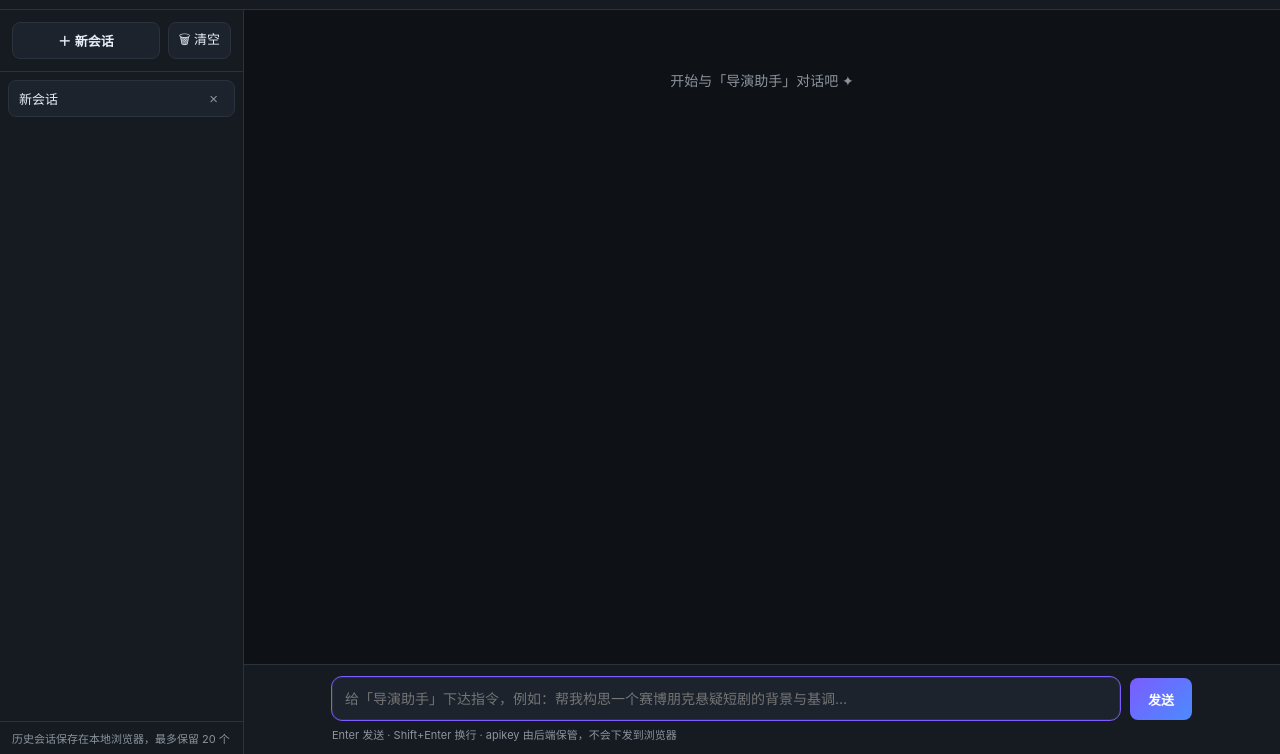
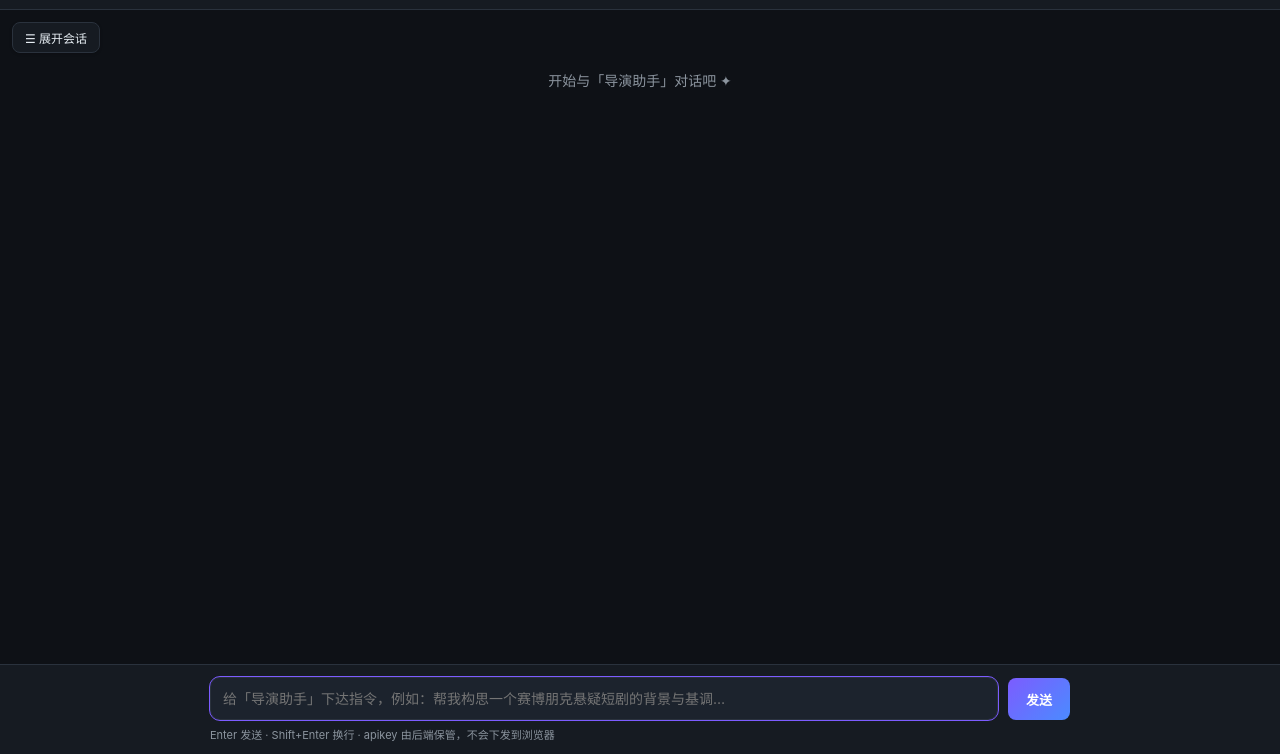
Before and after one commit to wanglongxiao/film-director-agent, a plain HTML site: page webui/static/index.html in a window 1280 px wide. Shown: the part 46-800 px from the top of the page. Drawn offline with Linux system fonts and the light colour scheme; no server answers.

Commit message:
Web UI: collapsible history sidebar (default collapsed)
- Sidebar defaults to collapsed (0 width) on first visit. A "☰ 展开会话"
  button at the top-left of the content area expands it.
- When expanded, a "←" button in the sidebar head collapses it back.
- State persists in localStorage under `awdir_sidebar_open_v1`; default
  is closed. Only an explicit prior expansion restores the open state on
  reload.
- CSS transitions width (0.2s) so the toggle is animated; the mobile
  media query now only applies width:168px when not collapsed.

Verified in browser (browser_use, 4/4 checks): fresh load collapsed,
expand shows list, collapse hides again, and refresh preserves state
in both directions.

```diff
--- a/webui/static/index.html
+++ b/webui/static/index.html
@@ -44,15 +44,22 @@
   .dot.ok { background: #3fb950; } .dot.bad { background: #f85149; }
 
   /* 主体布局：左侧历史会话栏 + 右侧对话区 */
-  .layout { flex: 1; display: flex; min-height: 0; }
+  .layout { flex: 1; display: flex; min-height: 0; position: relative; }
   .sidebar {
     width: 244px; flex-shrink: 0; background: var(--panel);
     border-right: 1px solid var(--border); display: flex; flex-direction: column; min-height: 0;
+    transition: width 0.2s ease, border-right-width 0.2s ease;
+    overflow: hidden;
+  }
+  .sidebar.collapsed {
+    width: 0;
+    border-right-width: 0;
   }
   .sidebar-head { display: flex; gap: 8px; padding: 12px; border-bottom: 1px solid var(--border); }
   .sidebar-head .new { flex: 1; font-weight: 600; }
   .sidebar-head .clear { flex: 0 0 auto; }
   .sidebar-head .clear:hover { color: #f85149; border-color: #f85149; }
+  .sidebar-head .collapse-btn { flex: 0 0 auto; padding: 6px 10px; }
   .session-list { flex: 1; overflow-y: auto; padding: 8px; display: flex; flex-direction: column; gap: 4px; }
   .session-item {
     display: flex; align-items: center; gap: 6px; padding: 8px 10px; border-radius: 8px;
@@ -68,7 +75,16 @@
   .session-item:hover .session-del, .session-item.active .session-del { opacity: 1; }
   .session-del:hover { color: #f85149; background: var(--bg); }
   .sidebar-foot { padding: 8px 12px; font-size: 11px; color: var(--muted); border-top: 1px solid var(--border); }
-  .content { flex: 1; display: flex; flex-direction: column; min-width: 0; }
+  .content { flex: 1; display: flex; flex-direction: column; min-width: 0; position: relative; }
+  .expand-btn {
+    position: absolute; top: 12px; left: 12px; z-index: 5;
+    padding: 6px 12px; font-size: 12px;
+    background: var(--panel); border: 1px solid var(--border);
+    color: var(--text); border-radius: 8px; cursor: pointer;
+    box-shadow: 0 1px 3px rgba(0,0,0,0.2);
+  }
+  .expand-btn:hover { background: var(--panel-2); border-color: var(--accent); }
+  .sidebar:not(.collapsed) ~ .content .expand-btn { display: none; }
 
   main { flex: 1; overflow-y: auto; padding: 20px; }
   .wrap { max-width: 860px; margin: 0 auto; display: flex; flex-direction: column; gap: 14px; }
@@ -133,7 +149,7 @@
   .att-doc a.secondary, .att-doc button.secondary { background: var(--panel); border: 1px solid var(--border); color: var(--text); }
   .att-doc iframe { width: 100%; height: 460px; border: 1px solid var(--border); border-radius: 8px; }
   .doc-preview { margin-top: 8px; }
-  @media (max-width: 720px) { .sidebar { width: 168px; } }
+  @media (max-width: 720px) { .sidebar:not(.collapsed) { width: 168px; } }
 </style>
 </head>
 <body>
@@ -148,8 +164,9 @@
   </div>
 </header>
 <div class="layout">
-  <aside class="sidebar">
+  <aside class="sidebar collapsed" id="sidebar">
     <div class="sidebar-head">
+      <button id="collapseSidebar" class="collapse-btn" title="收起会话栏">←</button>
       <button id="newChat" class="new" title="开启新会话">＋ 新会话</button>
       <button id="clearAll" class="clear" title="清空全部历史会话">🗑 清空</button>
     </div>
@@ -157,6 +174,7 @@
     <div class="sidebar-foot">历史会话保存在本地浏览器，最多保留 20 个</div>
   </aside>
   <div class="content">
+    <button id="expandSidebar" class="expand-btn" title="展开会话栏">☰ 展开会话</button>
     <main>
       <div class="wrap" id="messages"></div>
     </main>
@@ -528,6 +546,20 @@ targetEl.addEventListener("change", checkHealth);
 $("newChat").addEventListener("click", () => { if (!busy) createSession(); });
 $("clearAll").addEventListener("click", clearAllSessions);
 
+/* ============ 侧栏折叠 / 展开 ============ */
+const SIDEBAR_KEY = "awdir_sidebar_open_v1";
+const sidebarEl = $("sidebar");
+function setSidebar(open) {
+  sidebarEl.classList.toggle("collapsed", !open);
+  try { localStorage.setItem(SIDEBAR_KEY, open ? "1" : "0"); } catch (e) {}
+}
+$("expandSidebar").addEventListener("click", () => setSidebar(true));
+$("collapseSidebar").addEventListener("click", () => setSidebar(false));
+// 默认闭合：仅当用户上次显式展开过，才恢复展开
+try {
+  if (localStorage.getItem(SIDEBAR_KEY) === "1") setSidebar(true);
+} catch (e) {}
+
 // 初始化：加载历史会话或创建首个会话
 sessions = loadSessions();
 if (!sessions.length) {
```
